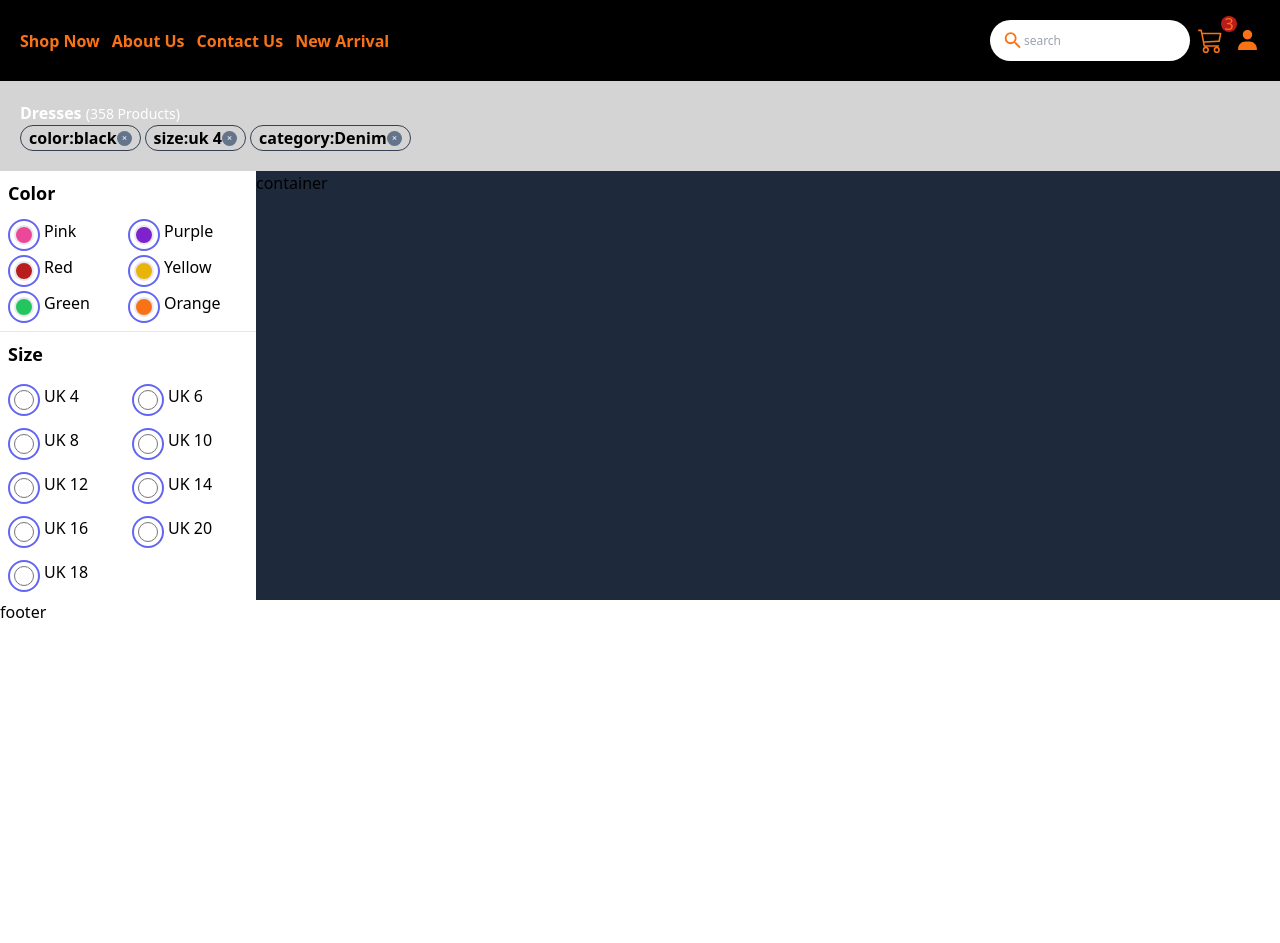
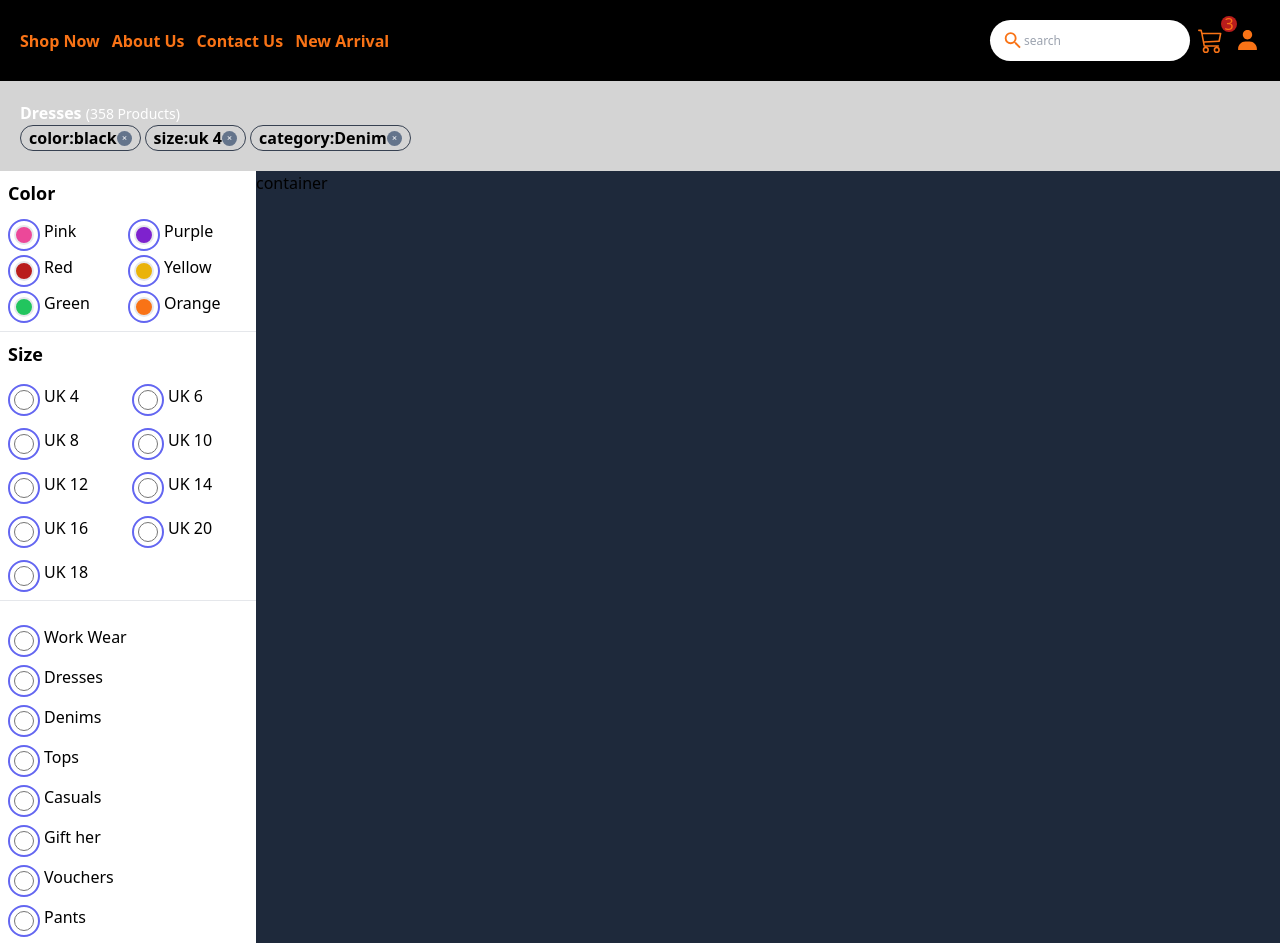
Before and after one commit to priyankara88/gflock, a React (Create React App) app: page / in a window 1280 px wide. Shown: the top 943 px of the page. Before the commit the page ends 800 px from the top, so only its background shows below. Built offline with nearby package versions, Linux system fonts and the light colour scheme.

Commit message:
finalized category filter

```diff
--- a/src/componant/homecomponant/HomeContainer.jsx
+++ b/src/componant/homecomponant/HomeContainer.jsx
@@ -22,6 +22,14 @@ const HomeContainer = () => {
     });
   };
 
+  const ChangeCategory = (id) => {
+    setFilter((pre) => {
+      const temp = { ...pre };
+      temp["category"] = id;
+      return temp;
+    });
+  };
+
   return (
     <div className="w-full">
       {/* container break into two parts  */}
@@ -30,6 +38,8 @@ const HomeContainer = () => {
           <ColorFilter onclick={ColorChange} />
           <hr />
           <FilterSize onChange={SizeChange} />
+          <hr />
+          <CategoryFIlter onChange={ChangeCategory} />
         </div>
         <div className="w-full bg-slate-800">container</div>
       </div>
@@ -38,7 +48,7 @@ const HomeContainer = () => {
 };
 
 export default HomeContainer;
-
+// Color Componant
 const ColorFilter = ({ onclick }) => {
   const [filter, setFilter] = useFilter();
   const [filterColor, setFilterColor] = useColor();
@@ -71,7 +81,9 @@ const ColorFilter = ({ onclick }) => {
     </div>
   );
 };
+// End Color Componant
 
+// Sized Componant
 const FilterSize = ({ onChange }) => {
   const [filterColor, setFilterColor] = useColor();
   const newSize = Object.entries(filterColor.Size);
@@ -100,3 +112,33 @@ const FilterSize = ({ onChange }) => {
     </div>
   );
 };
+
+// End Sized Componant
+
+const CategoryFIlter = ({ onChange }) => {
+  const [filterColor, setFilterColor] = useColor();
+  const iCategory = Object.entries(filterColor.Category);
+  return (
+    <div className="w-full mt-2 p-2">
+      <div className="grid grid-cols-1 lg:grid-col-[50%_50%]">
+        {iCategory.map((ele) => (
+          <div
+            className="flex gap-1 mt-2"
+            key={ele[0]}
+            onChange={(e) => onChange(e.target.id)}
+          >
+            <div className="flex w-fit h-fit p-1 border-2 border-indigo-500 rounded-full">
+              <input
+                name="Category"
+                type="radio"
+                id={ele[1]}
+                className="w-[20px] h-[20px] p-1 border-2 rounded-full"
+              />
+            </div>
+            <p>{ele[1]}</p>
+          </div>
+        ))}
+      </div>
+    </div>
+  );
+};
--- a/src/context/ColorContext.jsx
+++ b/src/context/ColorContext.jsx
@@ -23,10 +23,24 @@ const Size = [
   "UK 18",
 ];
 
+const Category = [
+  "Work Wear",
+  "Dresses",
+  "Denims",
+  "Tops",
+  "Casuals",
+  "Gift her",
+  "Vouchers",
+  "Pants",
+  "Linen",
+  "Premium Dresses",
+];
+
 const ColorProvider = ({ children }) => {
   const [filterColor, setFilterColor] = useState({
     Color,
     Size,
+    Category,
   });
   return (
     <ColorContext.Provider value={{ filterColor, setFilterColor }}>
```
